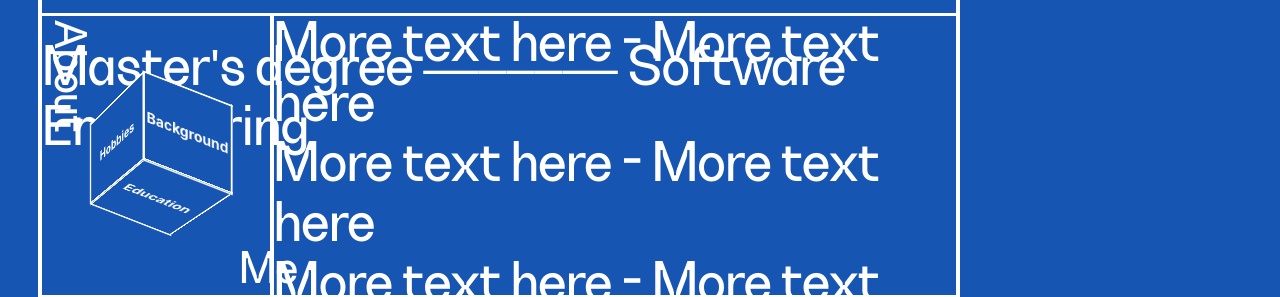
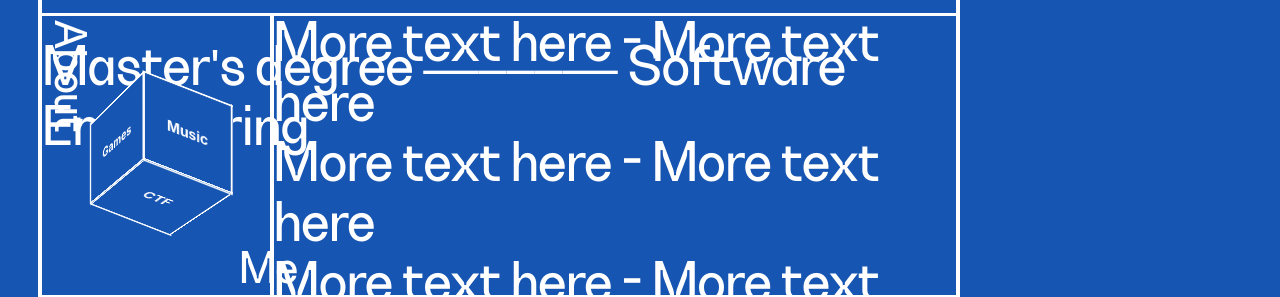
Before and after one commit to VictorFrank/cv, a React (Create React App) app: page / in a window 1280 px wide. Shown: the part 461-758 px from the top of the page. Built offline with nearby package versions, Linux system fonts and the light colour scheme.

Commit message:
Changes text on faces of cubes

```diff
--- a/src/components/shapes/Cube.tsx
+++ b/src/components/shapes/Cube.tsx
@@ -4,12 +4,12 @@ import './Cube.css';
 const Cube = () => {
     return (
         <div className="cube">
-            <div className="face front">Background</div>
+            <div className="face front">Music</div>
             <div className="face back"></div>
-            <div className="face left">Hobbies</div>
-            <div className="face right">Hobbies</div>
-            <div className="face top">Education</div>
-            <div className="face bottom">Education</div>
+            <div className="face left">Games</div>
+            <div className="face right">Games</div>
+            <div className="face top">CTF</div>
+            <div className="face bottom">CTF</div>
         </div>
     );
 };
```
